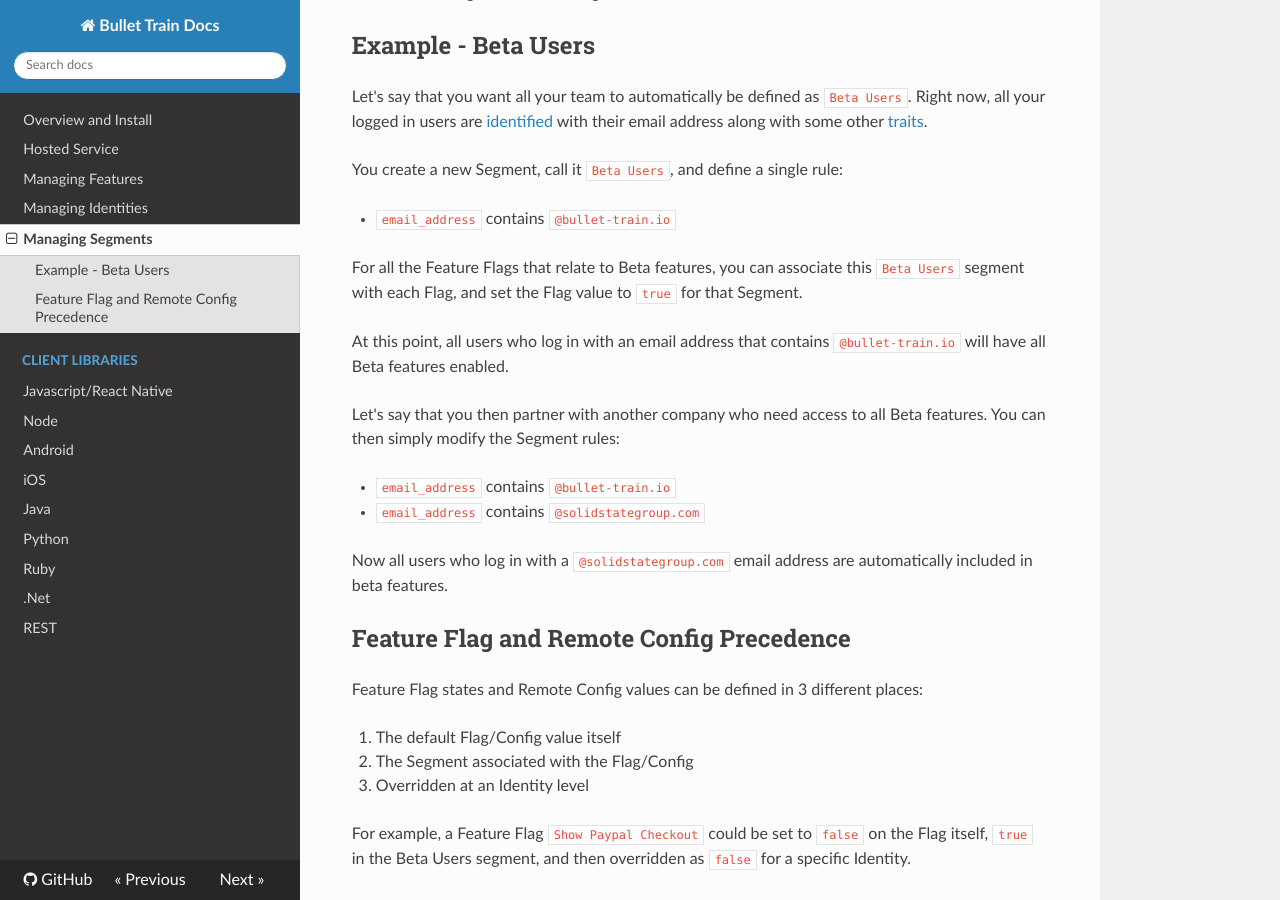
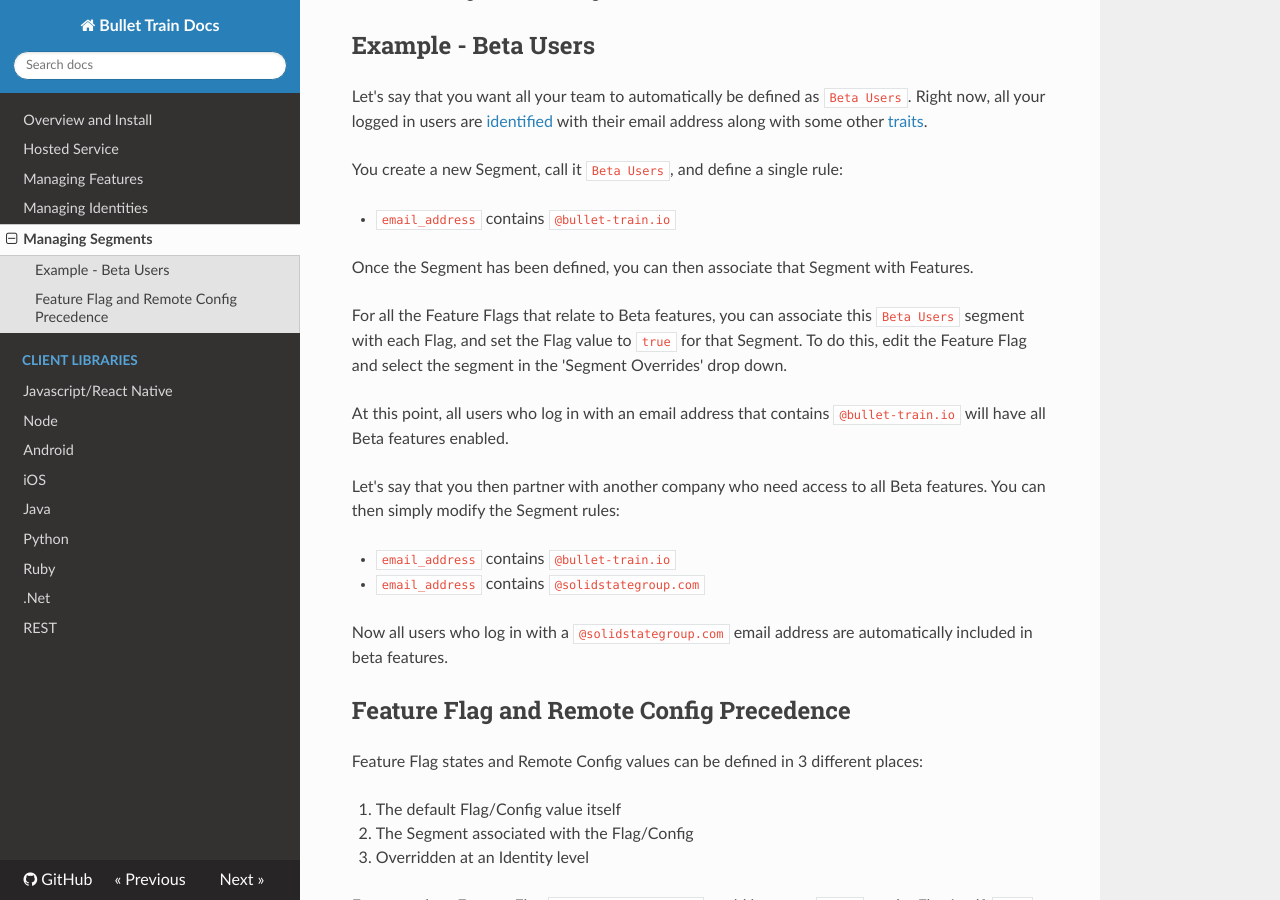
Before and after one commit to Flagsmith/flagsmith-docs, an MkDocs documentation site: the page built from docs/managing-segments.md, in a window 1280 px wide and 900 px high, scrolled down 328 px. Built offline with MkDocs 1.6.1, drawn with Linux system fonts in a browser that asks for light colours; nearby versions of some CDN libraries; old or Windows-style settings are respelled for this version of MkDocs.

Commit message:
added some segment info

````diff
--- a/docs/managing-segments.md
+++ b/docs/managing-segments.md
@@ -13,7 +13,9 @@ You create a new Segment, call it ```Beta Users```, and define a single rule:
 
 - ```email_address``` contains ```@bullet-train.io```
 
-For all the Feature Flags that relate to Beta features, you can associate this ```Beta Users``` segment with each Flag, and set the Flag value to ```true``` for that Segment.
+Once the Segment has been defined, you can then associate that Segment with Features.
+
+For all the Feature Flags that relate to Beta features, you can associate this ```Beta Users``` segment with each Flag, and set the Flag value to ```true``` for that Segment. To do this, edit the Feature Flag and select the segment in the 'Segment Overrides' drop down.
 
 At this point, all users who log in with an email address that contains ```@bullet-train.io``` will have all Beta features enabled.
 
````
Also changed, not shown: docs/managing-features.md (+3 -1 lines).
